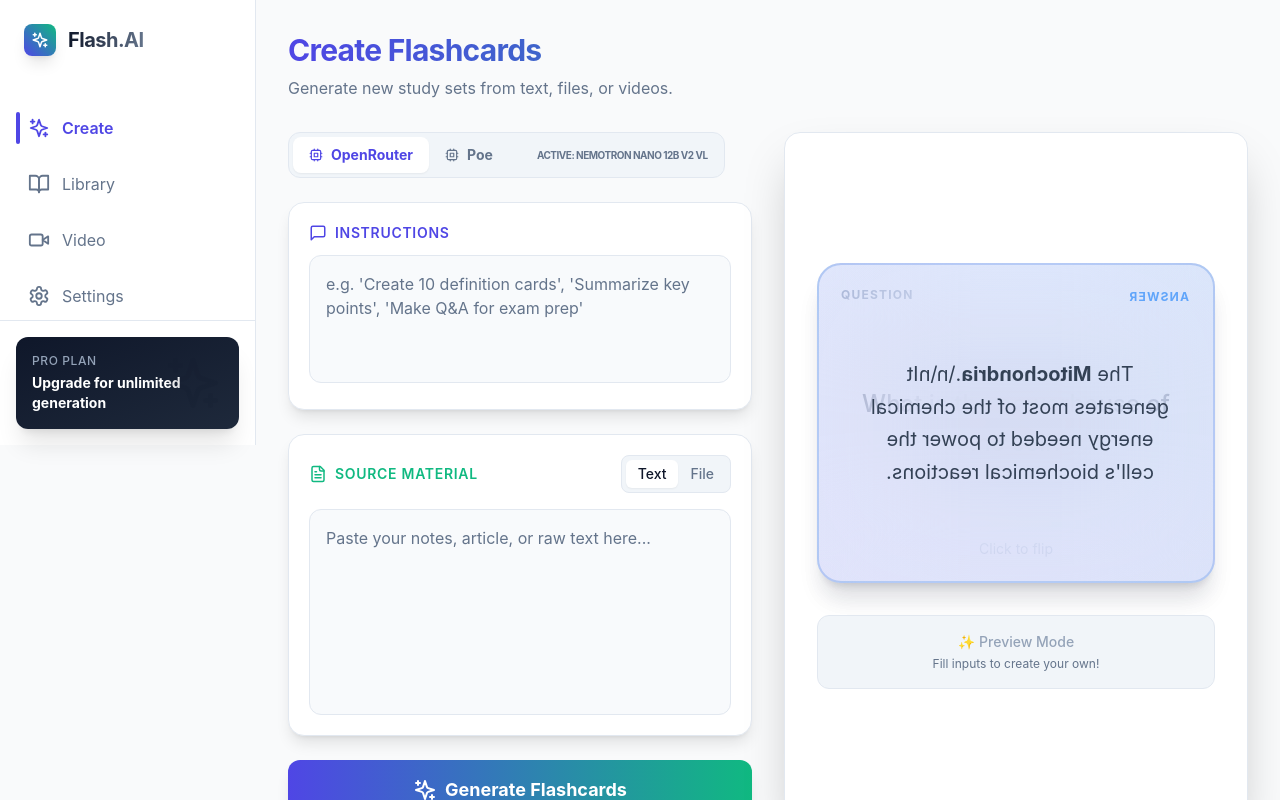
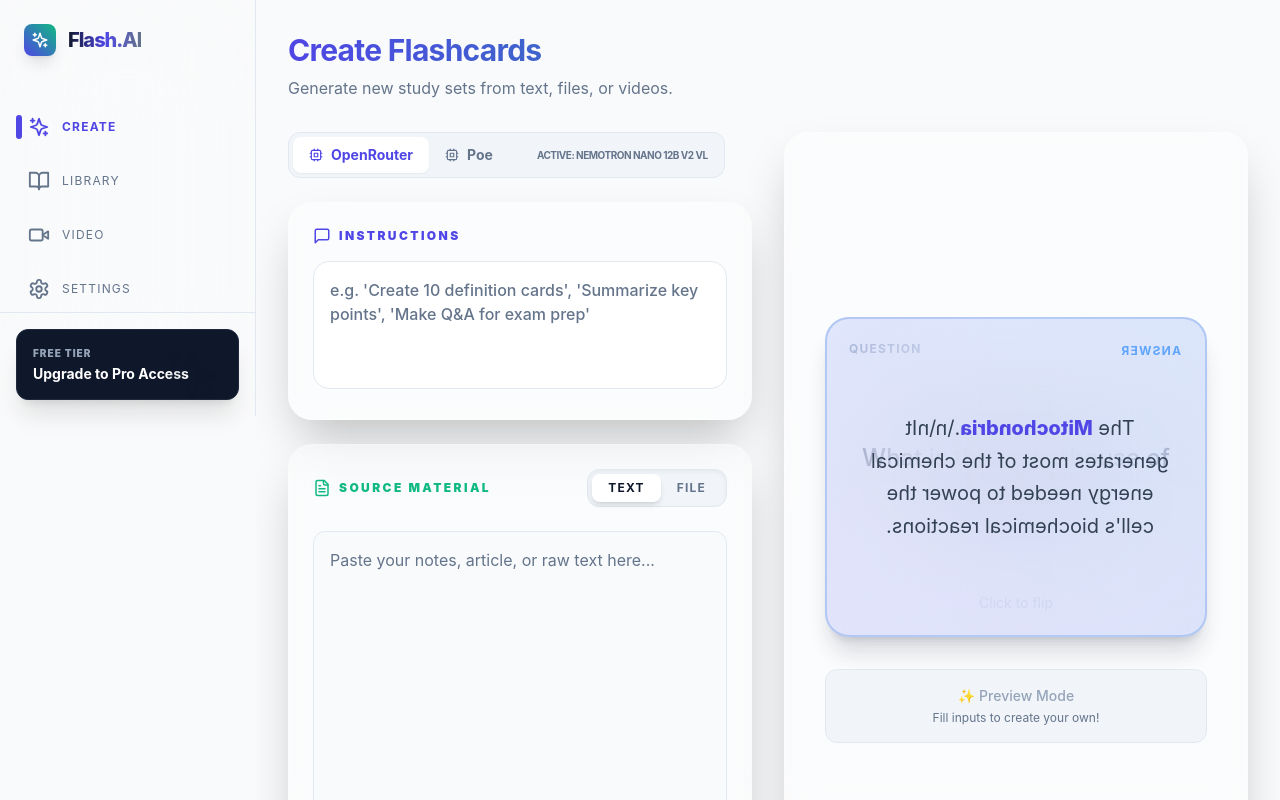
Before and after one commit to jdjchelp-jpg/bpcfkashcard, a React (Vite) app: page / in a window 1280 px wide. Built offline with nearby package versions, Linux system fonts and the light colour scheme.

Commit message:
Enhance UI with Glassmorphism and animated backgrounds, refine Settings and persistence

```diff
--- a/src/components/layout/Layout.tsx
+++ b/src/components/layout/Layout.tsx
@@ -11,12 +11,13 @@ export function Layout({ children, sidebar, className }: LayoutProps) {
         <div className={`flex min-h-screen ${className}`}>
             {sidebar}
             <main className="flex-1 p-8 overflow-y-auto h-screen relative">
-                <div className="max-w-7xl mx-auto space-y-8">
+                <div className="max-w-7xl mx-auto space-y-8 relative z-10">
                     {children}
                 </div>
-                {/* Background Gradients/Orbs */}
-                <div className="fixed top-0 left-0 w-[500px] h-[500px] bg-blue-500/20 rounded-full blur-[128px] -z-10 pointer-events-none translate-x-[-20%] translate-y-[-20%]" />
-                <div className="fixed bottom-0 right-0 w-[500px] h-[500px] bg-purple-500/20 rounded-full blur-[128px] -z-10 pointer-events-none translate-x-[20%] translate-y-[20%]" />
+                {/* Animated Background Blobs */}
+                <div className="blob blob-1" />
+                <div className="blob blob-2" />
+                <div className="blob blob-3" />
             </main>
         </div>
     );
--- a/src/components/layout/Sidebar.tsx
+++ b/src/components/layout/Sidebar.tsx
@@ -1,6 +1,6 @@
 import { motion } from 'framer-motion';
-import { Sparkles, BookOpen, Settings, Video } from 'lucide-react';
-
+import { Sparkles, BookOpen, Settings, Video, Crown } from 'lucide-react';
+import { useStore } from '@/context/StoreContext';
 
 interface SidebarProps {
     activeTab: 'create' | 'library' | 'video' | 'settings';
@@ -8,8 +8,7 @@ interface SidebarProps {
 }
 
 export function Sidebar({ activeTab, onTabChange }: SidebarProps) {
-    // We don't need isDark toggle here anymore as it's part of themes in Settings
-    // But we could show a mini theme indicator if we wanted.
+    const { isPaid } = useStore();
 
     const navItems = [
         { id: 'create', icon: Sparkles, label: 'Create' },
@@ -19,12 +18,12 @@ export function Sidebar({ activeTab, onTabChange }: SidebarProps) {
     ] as const;
 
     return (
-        <div className="w-20 lg:w-64 border-r border-slate-200 dark:border-slate-800 bg-bgSurface dark:bg-slate-900 flex flex-col h-full transition-all duration-300 z-20 relative">
+        <div className="w-20 lg:w-64 border-r border-slate-200 dark:border-slate-800 bg-bgSurface/40 dark:bg-slate-900/40 backdrop-blur-3xl flex flex-col h-full transition-all duration-300 z-20 relative">
             <div className="p-6 flex items-center justify-center lg:justify-start gap-3 mb-6">
                 <div className="w-8 h-8 rounded-lg bg-gradient-to-tr from-primary to-secondary flex items-center justify-center shadow-lg shadow-primary/30">
                     <Sparkles className="text-white" size={18} />
                 </div>
-                <h1 className="hidden lg:block font-bold text-xl tracking-tight bg-gradient-to-r from-slate-900 to-slate-500 dark:from-white dark:to-slate-400 bg-clip-text text-transparent">
+                <h1 className="hidden lg:block font-extrabold text-xl tracking-tighter bg-gradient-to-r from-slate-900 via-primary to-slate-500 dark:from-white dark:via-primary dark:to-slate-400 bg-clip-text text-transparent">
                     Flash.AI
                 </h1>
             </div>
@@ -36,7 +35,7 @@ export function Sidebar({ activeTab, onTabChange }: SidebarProps) {
                         onClick={() => onTabChange(item.id)}
                         className={`w-full flex items-center gap-3 p-3 rounded-xl transition-all duration-200 relative group
                   ${activeTab === item.id
-                                ? 'text-primary bg-primary/10 font-semibold'
+                                ? 'text-primary bg-primary/10 font-bold'
                                 : 'text-slate-500 hover:text-slate-700 dark:text-slate-400 dark:hover:text-slate-200 hover:bg-slate-100 dark:hover:bg-slate-800'
                             }
                `}
@@ -48,12 +47,12 @@ export function Sidebar({ activeTab, onTabChange }: SidebarProps) {
                             />
                         )}
                         <item.icon size={22} className={activeTab === item.id ? 'text-primary' : ''} />
-                        <span className="hidden lg:block">{item.label}</span>
+                        <span className="hidden lg:block uppercase text-xs tracking-widest">{item.label}</span>
 
                         {activeTab === item.id && (
                             <motion.div
                                 layoutId="activeIndicator"
-                                className="absolute left-0 w-1 h-8 bg-primary rounded-full hidden lg:block"
+                                className="absolute left-0 w-1.5 h-6 bg-primary rounded-full hidden lg:block"
                                 initial={{ opacity: 0 }}
                                 animate={{ opacity: 1 }}
                             />
@@ -63,13 +62,26 @@ export function Sidebar({ activeTab, onTabChange }: SidebarProps) {
             </nav>
 
             <div className="p-4 border-t border-slate-200 dark:border-slate-800">
-                <div className="p-4 rounded-xl bg-gradient-to-br from-slate-900 to-slate-800 dark:from-slate-800 dark:to-slate-900 shadow-xl overflow-hidden relative group">
-                    <div className="absolute top-0 right-0 p-4 opacity-10 group-hover:opacity-20 transition-opacity">
-                        <Sparkles size={60} />
+                {isPaid ? (
+                    <div className="p-4 rounded-xl bg-gradient-to-br from-yellow-500 to-amber-600 shadow-lg relative overflow-hidden group">
+                        <div className="absolute -top-2 -right-2 opacity-20 transform rotate-12 group-hover:scale-110 transition-transform">
+                            <Crown size={60} />
+                        </div>
+                        <p className="text-[10px] font-black text-white/80 uppercase tracking-widest mb-1">Status</p>
+                        <p className="text-white font-black text-sm uppercase tracking-tighter">Pro Member</p>
                     </div>
-                    <p className="text-xs font-medium text-slate-400 uppercase tracking-wider mb-1">Pro Plan</p>
-                    <p className="text-white font-bold text-sm">Upgrade for unlimited generation</p>
-                </div>
+                ) : (
+                    <button
+                        onClick={() => onTabChange('settings')}
+                        className="w-full p-4 rounded-xl bg-slate-900 border border-slate-800 shadow-xl overflow-hidden relative group text-left"
+                    >
+                        <div className="absolute top-0 right-0 p-4 opacity-10 group-hover:opacity-20 transition-opacity">
+                            <Sparkles size={60} />
+                        </div>
+                        <p className="text-[10px] font-black text-slate-400 uppercase tracking-widest mb-1">Free Tier</p>
+                        <p className="text-white font-bold text-sm leading-tight">Upgrade to Pro Access</p>
+                    </button>
+                )}
             </div>
         </div>
     );
--- a/src/index.css
+++ b/src/index.css
@@ -55,3 +55,84 @@ body {
 .dark ::-webkit-scrollbar-thumb:hover {
   background: var(--color-slate-600);
 }
+
+/* Glassmorphism Utilities */
+.glass {
+  background: rgba(255, 255, 255, 0.4);
+  backdrop-filter: blur(16px) saturate(180%);
+  -webkit-backdrop-filter: blur(16px) saturate(180%);
+  border: 1px solid rgba(255, 255, 255, 0.2);
+}
+
+.dark .glass {
+  background: rgba(15, 23, 42, 0.4);
+  border: 1px solid rgba(255, 255, 255, 0.1);
+}
+
+/* Animated Background Blobs */
+@keyframes float {
+  0% {
+    transform: translate(0, 0) scale(1);
+  }
+
+  33% {
+    transform: translate(30px, -50px) scale(1.1);
+  }
+
+  66% {
+    transform: translate(-20px, 20px) scale(0.9);
+  }
+
+  100% {
+    transform: translate(0, 0) scale(1);
+  }
+}
+
+.blob {
+  position: absolute;
+  border-radius: 50%;
+  filter: blur(80px);
+  z-index: -1;
+  animation: float 20s infinite ease-in-out;
+  opacity: 0.25;
+}
+
+.blob-1 {
+  width: 500px;
+  height: 500px;
+  background: var(--color-primary);
+  top: -100px;
+  left: -100px;
+  animation-delay: 0s;
+}
+
+.blob-2 {
+  width: 450px;
+  height: 450px;
+  background: var(--color-secondary);
+  bottom: -50px;
+  right: -50px;
+  animation-delay: -5s;
+}
+
+.blob-3 {
+  width: 400px;
+  height: 400px;
+  background: var(--color-accent);
+  top: 40%;
+  left: 30%;
+  animation-delay: -10s;
+}
+
+/* Typography Enhancements */
+h1,
+h2,
+h3,
+h4 {
+  letter-spacing: -0.025em;
+}
+
+.prose strong {
+  color: var(--color-primary);
+  font-weight: 800;
+}
--- a/src/modules/generator/GeneratorView.tsx
+++ b/src/modules/generator/GeneratorView.tsx
@@ -119,36 +119,36 @@ export function GeneratorView() {
                 </div>
 
                 {/* Instruction Box */}
-                <div className="bg-bgSurface dark:bg-slate-900/50 backdrop-blur-xl border border-slate-200 dark:border-white/10 rounded-2xl p-5 shadow-lg">
-                    <div className="flex items-center gap-2 mb-3 text-primary">
+                <div className="glass rounded-3xl p-6 shadow-2xl relative overflow-hidden group">
+                    <div className="flex items-center gap-2 mb-4 text-primary relative z-10">
                         <MessageSquare size={18} />
-                        <span className="font-semibold text-sm uppercase tracking-wider">Instructions</span>
+                        <span className="font-black text-xs uppercase tracking-[0.2em]">Instructions</span>
                     </div>
                     <textarea
                         value={instruction}
                         onChange={(e) => setInstruction(e.target.value)}
                         placeholder="e.g. 'Create 10 definition cards', 'Summarize key points', 'Make Q&A for exam prep'"
-                        className="w-full bg-slate-50 dark:bg-slate-950/50 border border-slate-200 dark:border-white/10 rounded-xl p-4 text-slate-900 dark:text-slate-200 placeholder-slate-500 focus:outline-none focus:ring-2 focus:ring-primary/50 resize-none h-32 transition-all"
+                        className="w-full bg-slate-50/50 dark:bg-slate-950/30 border border-slate-200 dark:border-white/10 rounded-2xl p-4 text-slate-900 dark:text-slate-200 placeholder-slate-500 focus:outline-none focus:ring-4 focus:ring-primary/20 resize-none h-32 transition-all relative z-10 font-medium"
                     />
                 </div>
 
                 {/* Content Input Box */}
-                <div className="bg-bgSurface dark:bg-slate-900/50 backdrop-blur-xl border border-slate-200 dark:border-white/10 rounded-2xl p-5 shadow-lg flex-1 flex flex-col min-h-[300px]">
-                    <div className="flex items-center justify-between mb-4">
+                <div className="glass rounded-3xl p-6 shadow-2xl flex-1 flex flex-col min-h-[400px] relative overflow-hidden">
+                    <div className="flex items-center justify-between mb-6 relative z-10">
                         <div className="flex items-center gap-2 text-secondary">
                             <FileText size={18} />
-                            <span className="font-semibold text-sm uppercase tracking-wider">Source Material</span>
+                            <span className="font-black text-xs uppercase tracking-[0.2em]">Source Material</span>
                         </div>
-                        <div className="flex bg-slate-100 dark:bg-slate-950/50 rounded-lg p-1 border border-slate-200 dark:border-white/5">
+                        <div className="flex bg-slate-100 dark:bg-slate-950/50 rounded-xl p-1 border border-slate-200 dark:border-white/5 shadow-inner">
                             <button
                                 onClick={() => setActiveInputMode('text')}
-                                className={`px-3 py-1 rounded-md text-sm font-medium transition-all ${activeInputMode === 'text' ? 'bg-white dark:bg-slate-800 text-slate-900 dark:text-white shadow-sm' : 'text-slate-500 hover:text-slate-400'}`}
+                                className={`px-4 py-1.5 rounded-lg text-xs font-bold transition-all uppercase tracking-widest ${activeInputMode === 'text' ? 'bg-white dark:bg-slate-800 text-slate-900 dark:text-white shadow-md' : 'text-slate-500 hover:text-slate-400'}`}
                             >
                                 Text
                             </button>
                             <button
                                 onClick={() => setActiveInputMode('file')}
-                                className={`px-3 py-1 rounded-md text-sm font-medium transition-all ${activeInputMode === 'file' ? 'bg-white dark:bg-slate-800 text-slate-900 dark:text-white shadow-sm' : 'text-slate-500 hover:text-slate-400'}`}
+                                className={`px-4 py-1.5 rounded-lg text-xs font-bold transition-all uppercase tracking-widest ${activeInputMode === 'file' ? 'bg-white dark:bg-slate-800 text-slate-900 dark:text-white shadow-md' : 'text-slate-500 hover:text-slate-400'}`}
                             >
                                 File
                             </button>
@@ -240,7 +240,7 @@ export function GeneratorView() {
             </div>
 
             {/* Right Column: Preview / Output */}
-            <div className="bg-bgSurface dark:bg-slate-900/50 backdrop-blur-xl border border-slate-200 dark:border-white/10 rounded-2xl p-8 flex items-center justify-center relative overflow-hidden shadow-2xl flex-col h-full min-h-[500px]">
+            <div className="glass rounded-3xl p-10 flex items-center justify-center relative overflow-hidden shadow-2xl flex-col h-full min-h-[500px]">
                 <div className="absolute inset-0 bg-grid-slate-900/[0.02] dark:bg-grid-white/[0.02] bg-[length:32px_32px]" />
 
                 {generatedPreview.length > 0 ? (
```
Also changed, not shown: src/context/StoreContext.tsx (+7 -0 lines), src/modules/settings/SettingsView.tsx (+77 -58 lines).
